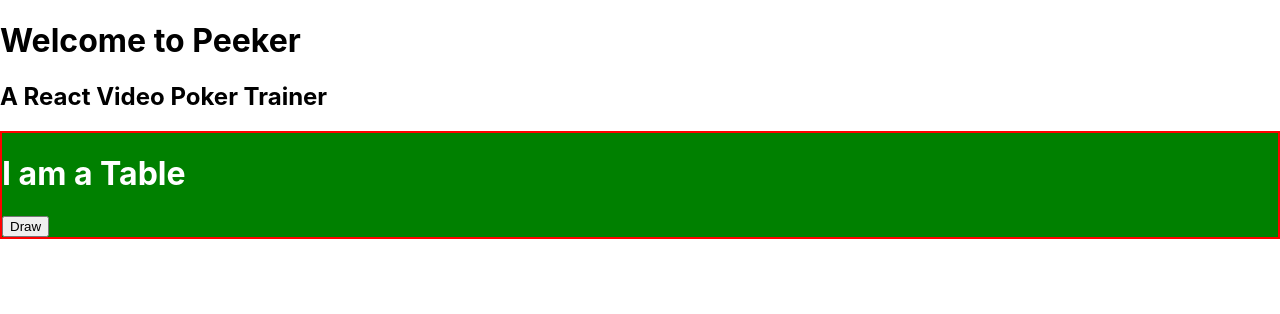
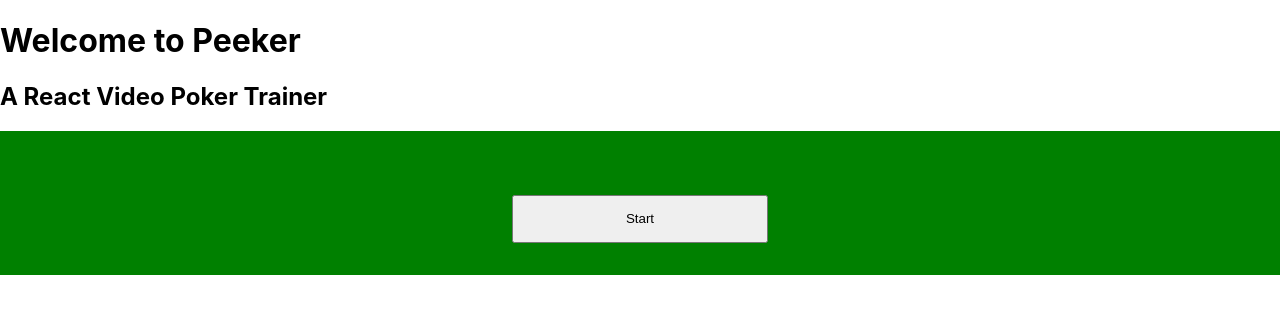
Before and after one commit to patrickrgrady81/Peeker-front, a React (Create React App) app: page / in a window 1280 px wide. Shown: the top 314 px of the page. Built offline with nearby package versions, Linux system fonts and the light colour scheme.

Commit message:
Cards show up visually when  Start button is pressed

```diff
--- a/src/components/card/Card.css
+++ b/src/components/card/Card.css
@@ -0,0 +1,4 @@
+.card {
+  height: 50%;
+  width: 50%;
+}
--- a/src/components/card/Card.js
+++ b/src/components/card/Card.js
@@ -1,4 +1,5 @@
 import React, { Component } from 'react'
+import './Card.css'
 
 
 export default class Card extends Component {
@@ -7,12 +8,22 @@
   // }
 
   showCards = () => {
-    // return `${this.props.card.v} of ${this.props.card.s}`
-    const cardImage = this.props.card.image;
+
+    let cardImage;
+
+    if (this.props.gameState === "Draw") {
+      cardImage = this.props.card.image;
+    } else {
+      cardImage = this.image = '/img/cards/blue_back.png';
+    }
+
+    // const cardImage = this.props.card.image;
+
     return(
-      <img src={cardImage} alt="card"></img>
+      <img className="card" src={`${cardImage}`} alt="card"></img>
     )
   }
+
 
   render() {
 
--- a/src/components/deck/Deck.css
+++ b/src/components/deck/Deck.css
@@ -1,3 +1,29 @@
 .noBullet {
   list-style: none;
 }
+
+.cards {
+  display: flex;
+  flex-direction: row;
+  flex-wrap: nowrap;
+  justify-content: space-between;
+  align-content: stretch;
+  align-items: flex-start;
+}
+
+.draw-btn {
+  width: 20%;
+  height: 3rem;
+  align-self: center;
+  margin: 2rem 0;
+
+}
+
+.wrapper {
+  display: flex;
+  flex-direction: column;
+  flex-wrap: nowrap;
+  justify-content: flex-start;
+  align-content: stretch;
+  align-items: flex-start;
+}
--- a/src/components/deck/Deck.js
+++ b/src/components/deck/Deck.js
@@ -5,36 +5,51 @@
   constructor() {
     super();
 
-    let deck = this.createDeck();
-    this.shuffleDeck(deck);
+    const newDeck = this.start()
 
     this.state = {
-      deck: deck,
+      gameState: "Start",
+      deck: newDeck,
       hand: []
     };
   }
 
+  start = () => {
+    let deck = this.createDeck();
+    this.shuffleDeck(deck);
+    return deck;
+  }
+
 
   draw = () => {
-    for (let i = 0; i < 5; i++) {
+    if (this.state.gameState === "Start") {
+      for (let i = 0; i < 5; i++) {
+        this.setState(state => {
+          return {
+            deck: state.deck.slice(1),
+            hand: [...state.hand, state.deck[0]],
+          }
+        });
+      }
       this.setState(state => {
         return {
-          deck: state.deck.slice(1),
-          hand: [...state.hand, state.deck[0]]
+          gameState: "Draw"
         }
-      })
+      });
+    } else {
+
     }
   }
 
   render() {
     return (
-      <div>
-        <ul className="noBullet">
+      <div className="wrapper">
+        <ul className="noBullet cards">
           {this.state.hand.map((card, i) => {
-            return <div><li key={i}><Card card={card}/></li><br /></div>
+            return <li key={i}><Card card={card} gameState={this.state.gameState}/></li>
           })}
         </ul>
-        <button onClick={this.draw}>Draw</button>
+        <button className="draw-btn" onClick={this.draw}>{this.state.gameState}</button>
       </div>
     );
   }
@@ -61,12 +76,8 @@
   shuffleDeck(cards) {
     for (let i = 0; i < cards.length; i++) {
       let pickACard = Math.floor(Math.random() * (cards.length));
-      // let temp = cards[i];
-      // cards[i] = cards[pickACard];
-      // cards[pickACard] = temp;
       [cards[i], cards[pickACard]] = [cards[pickACard], cards[i]];
     }
-    console.log(cards)
   }
 }
 
@@ -74,6 +85,6 @@
   constructor(v, s) {
     this.v = v;
     this.s = s;
-    this.image = `img/${this.v}${this.s}.png`;
+    this.image = `img/cards/${this.v}${this.s}.png`;
   }
 }
--- a/src/components/table/Table.css
+++ b/src/components/table/Table.css
@@ -1,5 +1,4 @@
 .table {
-  border: 2px solid red;
   background-color: green;
   color: white;
 }
--- a/src/components/table/Table.js
+++ b/src/components/table/Table.js
@@ -8,9 +8,26 @@
   render() {
     return (
       <div className="table">
-        <h1>I am a Table</h1>
         <Deck />
       </div>
     )
    }
+
+// =======================================
+
+  // componentDidMount() {
+  //   this.updateCanvas();
+  // }
+  // updateCanvas() {
+  //   const ctx = this.refs.canvas.getContext('2d');
+  //   ctx.fillStyle = "green"
+  //   ctx.fillRect(0, 0, 800, 600);
+  //   ctx.fillStyle = "red"
+  //   ctx.fillRect(0,0, 300, 100);
+  // }
+  // render() {
+  //   return (
+  //       <canvas ref="canvas" width={800} height={600}/>
+  //   );
+  // }
 }
```
